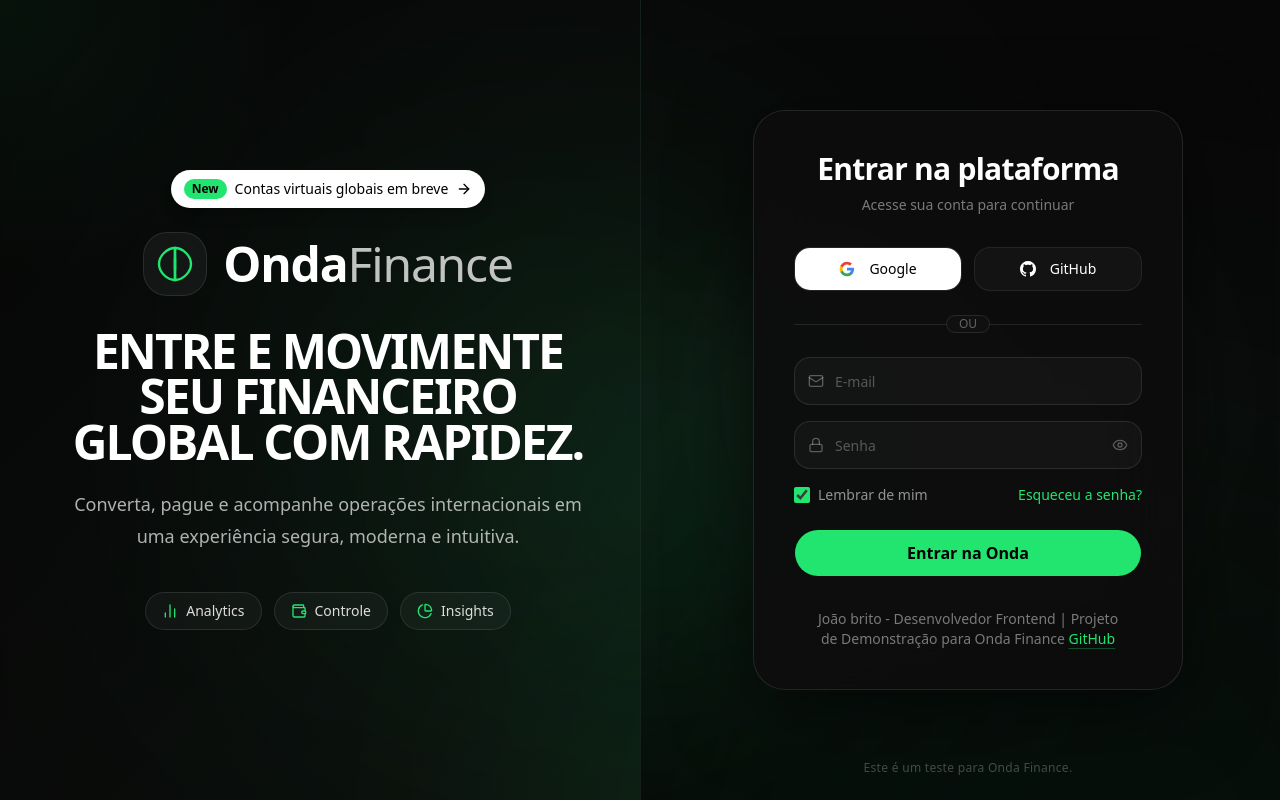
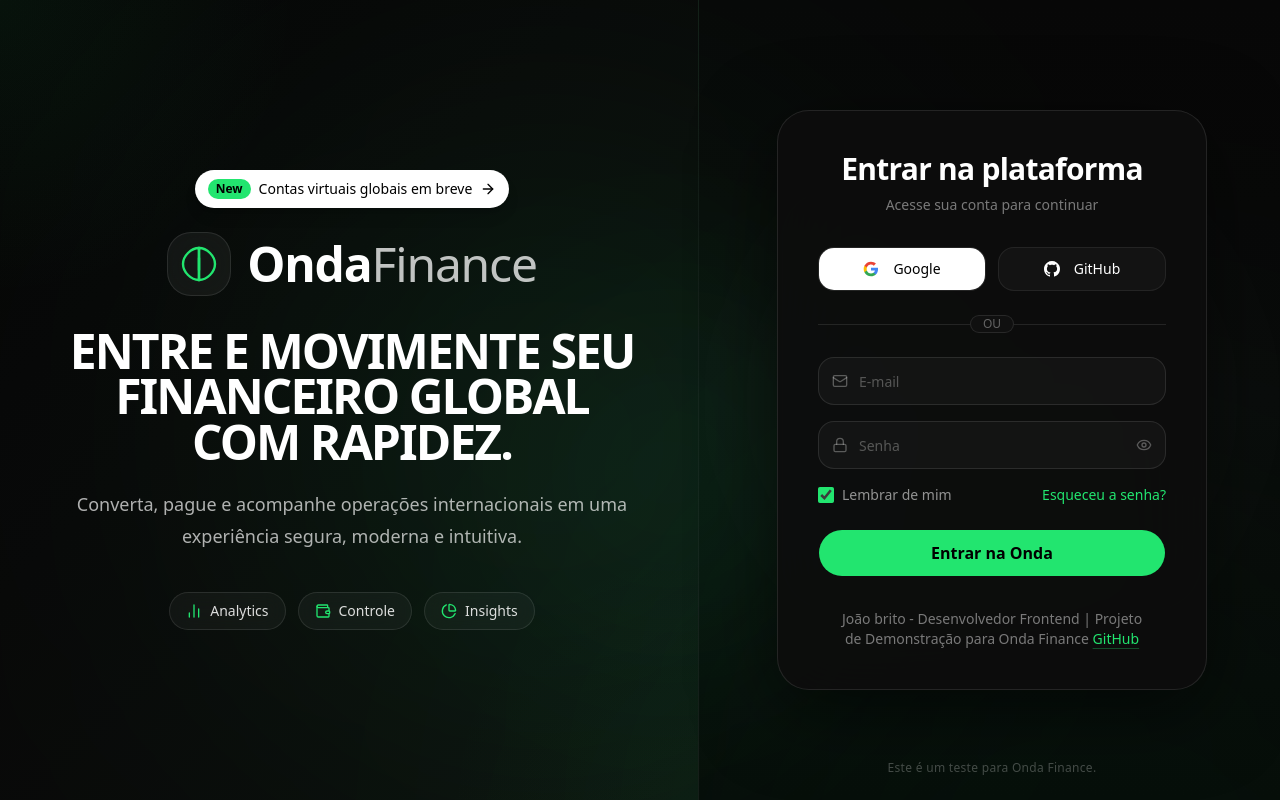
Before and after one commit to Healer101015/onda-finance, a React (Vite) app: page /login in a window 1280 px wide. Built offline with nearby package versions, Linux system fonts and the light colour scheme.

Commit message:
split para direita

```diff
--- a/src/pages/Login.tsx
+++ b/src/pages/Login.tsx
@@ -58,21 +58,21 @@ export function Login() {
         <div className="relative min-h-screen flex bg-[#050505] text-white antialiased selection:bg-[#22e56f]/20 selection:text-white overflow-hidden">
 
             {/* ============================================================== */}
-            {/* 1. PALCO GLOBAL DE FUNDO           */}
+            {/* 1. PALCO GLOBAL DE FUNDO (AQUI ACONTECE O SHOW)                */}
             {/* ============================================================== */}
             <div className="absolute inset-0 z-0 flex pointer-events-none">
 
-                {/* Texturas e Gradientes Base (Esquerda) */}
-                <div className="hidden md:block flex-1 border-r border-white/5 bg-[radial-gradient(circle_at_top_left,rgba(34,229,111,0.06),transparent_28%),radial-gradient(circle_at_bottom_right,rgba(34,229,111,0.03),transparent_24%),linear-gradient(135deg,#050505_0%,#080808_40%,#0b0f0c_100%)] relative">
+                {/* Texturas e Gradientes Base (Esquerda) - AGORA COM flex-[1.2] PARA FICAR MAIOR */}
+                <div className="hidden md:block flex-[1.2] border-r border-white/5 bg-[radial-gradient(circle_at_top_left,rgba(34,229,111,0.06),transparent_28%),radial-gradient(circle_at_bottom_right,rgba(34,229,111,0.03),transparent_24%),linear-gradient(135deg,#050505_0%,#080808_40%,#0b0f0c_100%)] relative">
                     <div className="absolute inset-0 opacity-[0.04] [background-image:linear-gradient(rgba(255,255,255,0.08)_1px,transparent_1px),linear-gradient(90deg,rgba(255,255,255,0.08)_1px,transparent_1px)] [background-size:52px_52px]" />
                 </div>
 
-                {/* Texturas e Gradientes Base (Direita) */}
-                <div className="flex-1 bg-gradient-to-b from-[#070707] via-[#090909] to-[#050505] relative">
+                {/* Texturas e Gradientes Base (Direita) - Continua com flex-1 */}
+                <div className="flex flex-1 bg-gradient-to-b from-[#070707] via-[#090909] to-[#050505] relative">
                     <div className="absolute inset-0 opacity-[0.035] [background-image:linear-gradient(rgba(255,255,255,0.08)_1px,transparent_1px),linear-gradient(90deg,rgba(255,255,255,0.08)_1px,transparent_1px)] [background-size:44px_44px]" />
                 </div>
 
-                {/* ORQUESTRA DE LUZES  */}
+                {/* ORQUESTRA DE LUZES (Viajam livremente pela tela inteira) */}
                 <div className="absolute inset-0 overflow-visible">
 
                     {/* Bola 1: Nasce na esquerda e cruza a linha para a direita */}
@@ -111,9 +111,9 @@ export function Login() {
             </div>
 
             {/* ============================================================== */}
-            {/* 2. CONTEÚDO DA ESQUERDA     */}
+            {/* 2. CONTEÚDO DA ESQUERDA (Z-10 para ficar em cima das luzes)    */}
             {/* ============================================================== */}
-            <div className="relative z-10 hidden md:flex flex-1 flex-col justify-center items-center px-16">
+            <div className="relative z-10 hidden md:flex flex-[1.2] flex-col justify-center items-center px-16">
                 <motion.div
                     initial={{ opacity: 0, y: 24 }}
                     animate={{ opacity: 1, y: 0 }}
@@ -174,7 +174,7 @@ export function Login() {
             </div>
 
             {/* ============================================================== */}
-            {/* 3. CONTEÚDO DA DIREITA      */}
+            {/* 3. CONTEÚDO DA DIREITA (Z-10 para ficar em cima das luzes)     */}
             {/* ============================================================== */}
             <div className="relative z-10 flex flex-1 flex-col items-center justify-center px-6 py-10 md:px-12">
 
```
